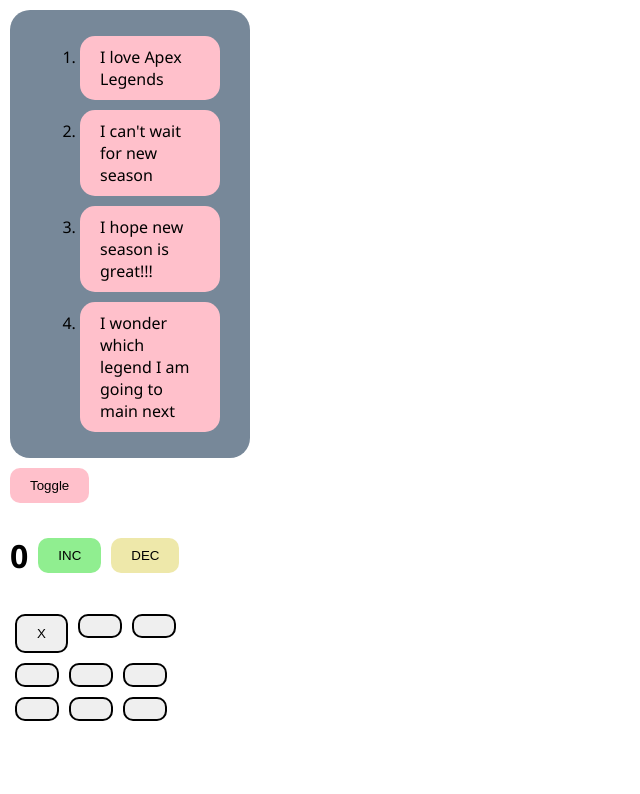
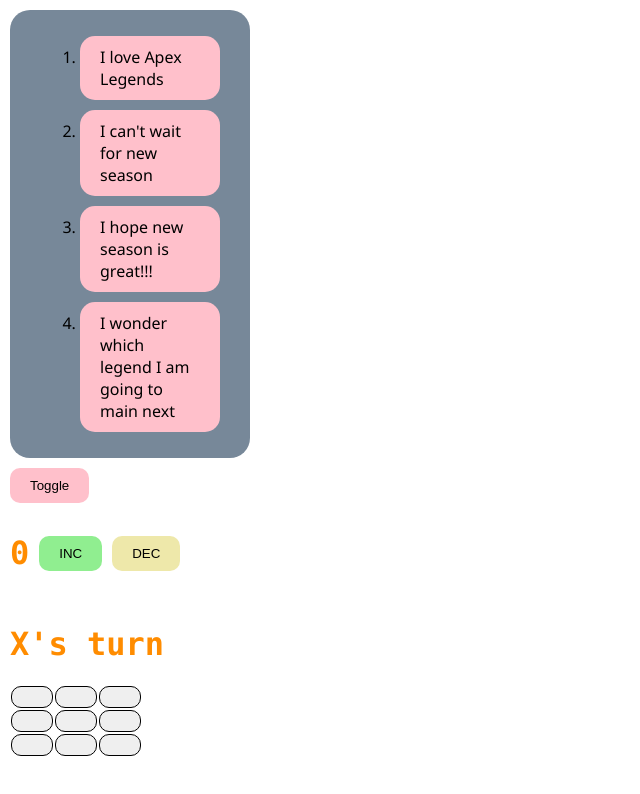
Before and after one commit to advit2611/Learning-React, a React (Create React App) app: page / in a window 1280 px wide. Shown: the top 794 px of the page, without its empty margins (0-640 px from the left). Built offline with nearby package versions, Linux system fonts and the light colour scheme.

Commit message:
Added Tic Tac Toe Game

```diff
--- a/src/App.tsx
+++ b/src/App.tsx
@@ -1,4 +1,4 @@
-import React, { useState } from "react";
+import React, { useEffect, useState } from "react";
 import "./App.css";
 import Todo from "./components/Todo";
 import Counter from "./components/Todo/Counter";
@@ -26,6 +26,56 @@
 const App: React.FC = () => {
   const [state, setState] = useState<boolean>(true);
   const [values, setValues] = useState(Array(9).fill(null));
+  const [currentTurn, setTurn] = useState("X");
+
+  const checkWinner = () => {
+    const winningConditions = [
+      [0, 1, 2],
+      [3, 4, 5],
+      [6, 7, 8],
+      [0, 3, 6],
+      [1, 4, 7],
+      [2, 5, 8],
+      [0, 4, 8],
+      [2, 4, 6],
+    ];
+
+    for (const condition of winningConditions) {
+      const [a, b, c] = condition;
+      if (
+        values[a] !== null &&
+        values[a] === values[b] &&
+        values[b] === values[c]
+      )
+        return true;
+    }
+    return false;
+  };
+
+  const checkFilled = () => {
+    for (const item of values) {
+      if (item === null) {
+        return false;
+      }
+    }
+    return true;
+  };
+
+  const handleTurn = (index: number) => {
+    if (values[index] !== null) return;
+    values[index] = currentTurn;
+    setValues(values);
+    if (checkWinner()) {
+      alert(`${currentTurn} Won`);
+      setValues(Array(9).fill(null));
+    }
+    if (checkFilled()) {
+      alert(`Game Finished`);
+      setValues(Array(9).fill(null));
+    }
+
+    setTurn(currentTurn === "X" ? "O" : "X");
+  };
   return (
     <div>
       <Todo items={myTodoItems} />
@@ -40,20 +90,21 @@
       {state ? <Counter /> : ""}
 
       <div className="board">
+        <h1>{currentTurn}'s turn</h1>
         <div className="row">
-          <Block value='X'/>
-          <Block value=''/>
-          <Block value=''/>
+          <Block onClick={() => handleTurn(0)} value={values[0]} />
+          <Block onClick={() => handleTurn(1)} value={values[1]} />
+          <Block onClick={() => handleTurn(2)} value={values[2]} />
         </div>
         <div className="row">
-          <Block value=''/>
-          <Block value=''/>
-          <Block value=''/>
+          <Block onClick={() => handleTurn(3)} value={values[3]} />
+          <Block onClick={() => handleTurn(4)} value={values[4]} />
+          <Block onClick={() => handleTurn(5)} value={values[5]} />
         </div>
         <div className="row">
-          <Block value=''/>
-          <Block value=''/>
-          <Block value=''/>
+          <Block onClick={() => handleTurn(6)} value={values[6]} />
+          <Block onClick={() => handleTurn(7)} value={values[7]} />
+          <Block onClick={() => handleTurn(8)} value={values[8]} />
         </div>
       </div>
     </div>
--- a/src/components/Todo/Block/index.tsx
+++ b/src/components/Todo/Block/index.tsx
@@ -1,14 +1,21 @@
-import React from "react";
+import React, { useState } from "react";
 import "./style.css";
 
 interface BlockProps {
-  value: String;
+  value: string;
+  onClick?: () => void;
 }
 
 const Block: React.FC<BlockProps> = (props) => {
+
   return (
     <div>
-      <button className="block-button">{props.value}</button>
+      <button
+        onClick={props.onClick}
+        className={`block-button ${props.value ? props.value : ''}`}
+      >
+        {props.value}
+      </button>
     </div>
   );
 };
--- a/src/components/Todo/Block/style.css
+++ b/src/components/Todo/Block/style.css
@@ -1,7 +1,18 @@
 .block-button {
-    border-radius: 10px ;
-    border: 2px solid;
-    margin: 5px;
-    justify-content: center;
-    align-items: center;
+  border: 1px solid;
+  width: 20px; /* Set your desired width */
+  height: 20px;
+  display: flex;
+  justify-content: center;
+  align-items: center;
+  margin: 1px;
 }
+
+.X {
+  background-color: lightseagreen; /* Define your desired color for clicked state */
+  /* Add any other styles for clicked state */
+}
+
+.O{
+    background-color: lightblue;
+}
--- a/src/index.css
+++ b/src/index.css
@@ -1,17 +1,23 @@
 body {
   margin: 0;
-  font-family: 'Segoe UI', Tahoma, Geneva, Verdana, sans-serif
+  font-family: "Segoe UI", Tahoma, Geneva, Verdana, sans-serif;
 }
 
 code {
-  font-family: source-code-pro, Menlo, Monaco, Consolas, 'Courier New',
+  font-family: source-code-pro, Menlo, Monaco, Consolas, "Courier New",
     monospace;
 }
 
-.board{
+h1{
+  font-family: source-code-pro, Menlo, Monaco, Consolas, "Courier New",
+    monospace;
+    color: darkorange;
+}
+
+.board {
   padding: 10px;
 }
 
-.row{
+.row {
   display: flex;
 }
```
